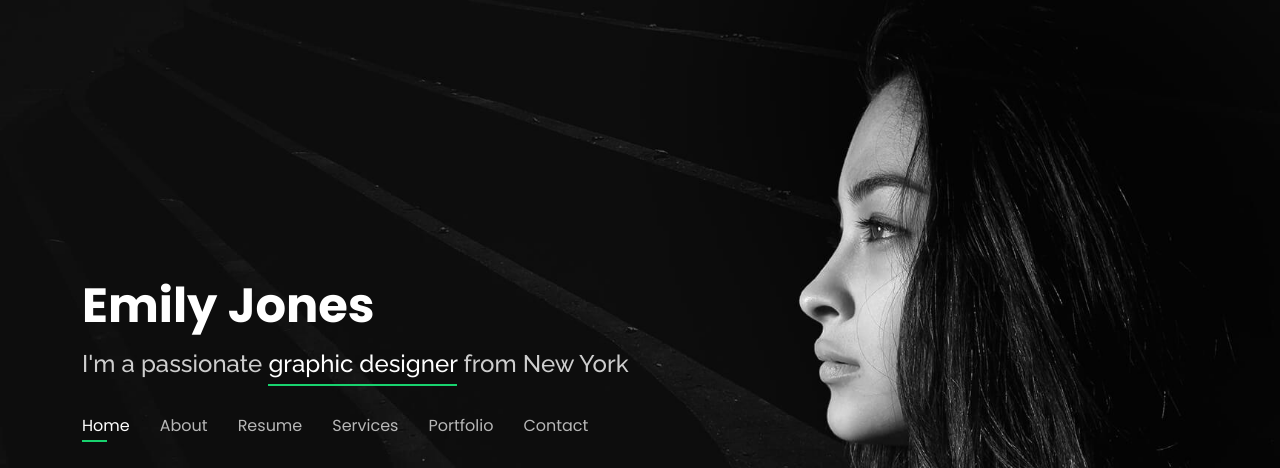
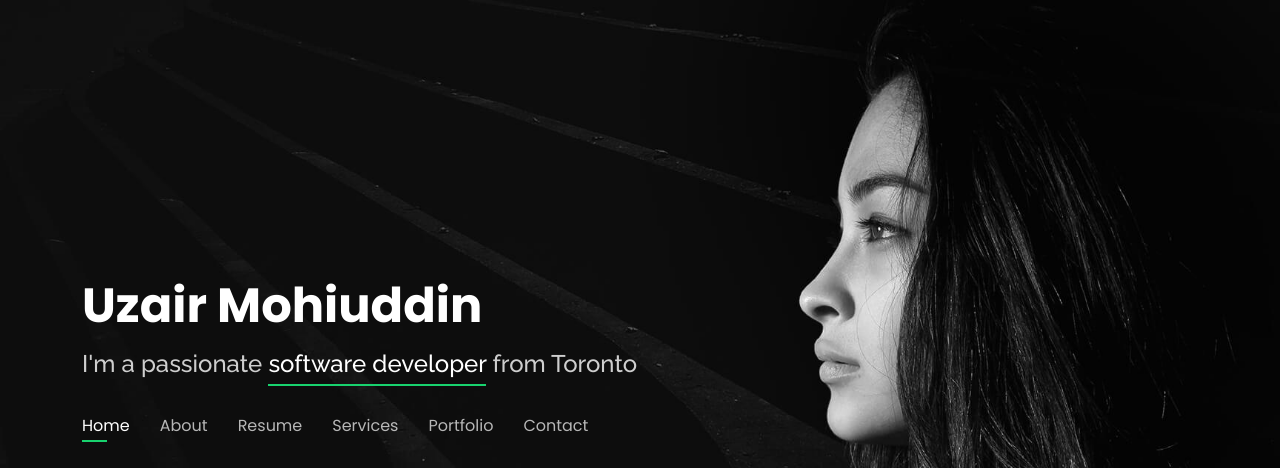
Before and after one commit to uzaaaiiir/e-portfolio, a plain HTML site: page index.html in a window 1280 px wide. Shown: the top 468 px of the page. Drawn offline with nearby package versions, Linux system fonts and the light colour scheme.

Commit message:
Added new favicon

```diff
--- a/index.html
+++ b/index.html
@@ -5,12 +5,12 @@
   <meta charset="utf-8">
   <meta content="width=device-width, initial-scale=1.0" name="viewport">
 
-  <title>Personal Bootstrap Template</title>
+  <title>Uzair - My Portfolio</title>
   <meta content="" name="description">
   <meta content="" name="keywords">
 
   <!-- Favicons -->
-  <link href="assets/img/favicon.png" rel="icon">
+  <link href="assets/img/favicon.ico" rel="icon">
   <link href="assets/img/apple-touch-icon.png" rel="apple-touch-icon">
 
   <!-- Google Fonts -->
@@ -42,10 +42,10 @@
   <header id="header">
     <div class="container">
 
-      <h1><a href="index.html">Emily Jones</a></h1>
+      <h1><a href="index.html">Uzair Mohiuddin</a></h1>
       <!-- Uncomment below if you prefer to use an image logo -->
       <!-- <a href="index.html" class="mr-auto"><img src="assets/img/logo.png" alt="" class="img-fluid"></a> -->
-      <h2>I'm a passionate <span>graphic designer</span> from New York</h2>
+      <h2>I'm a passionate <span>software developer</span> from Toronto</h2>
 
       <nav id="navbar" class="navbar">
         <ul>
```
Also changed, not shown: assets/img/android-chrome-192x192.png (added), assets/img/android-chrome-512x512.png (added), assets/img/apple-touch-icon.png, assets/img/favicon-16x16.png (added), assets/img/favicon-32x32.png (added), assets/img/favicon.ico (added), assets/img/favicon.png (deleted), assets/img/site.webmanifest (added).
